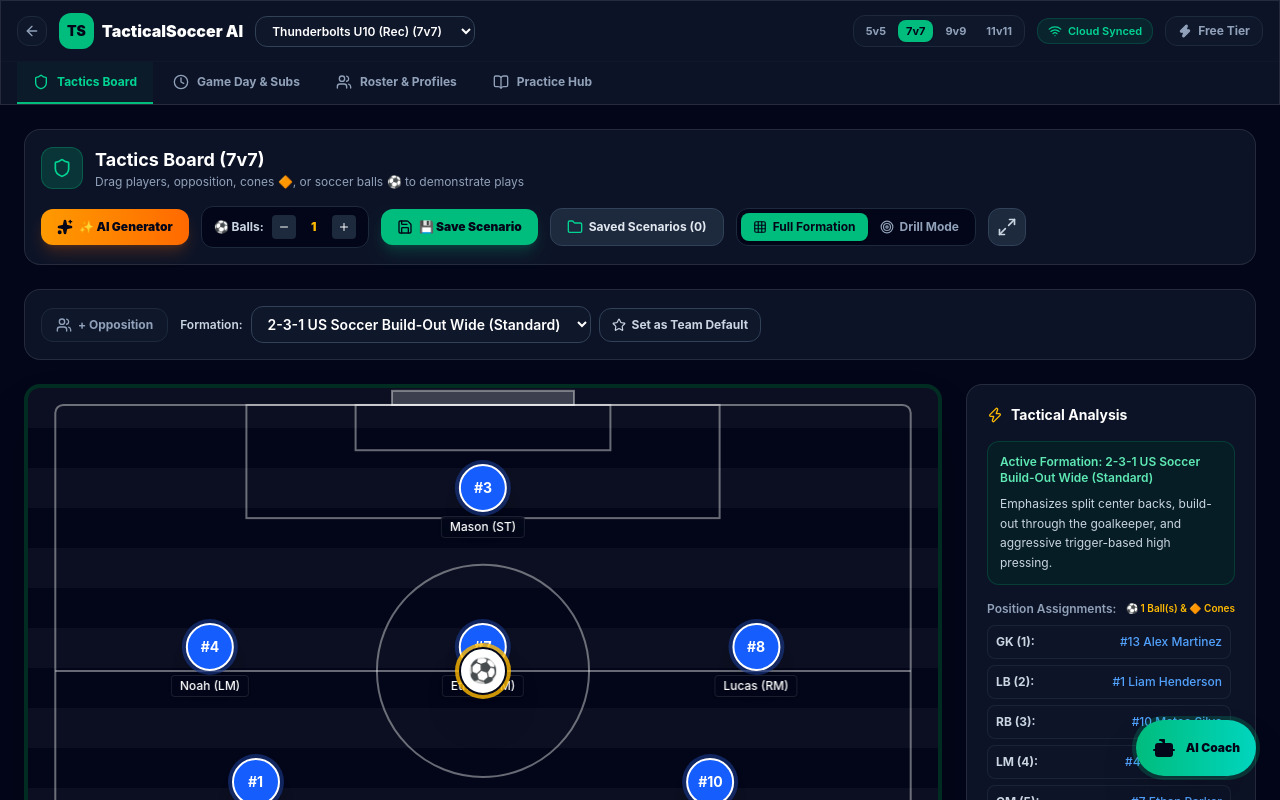
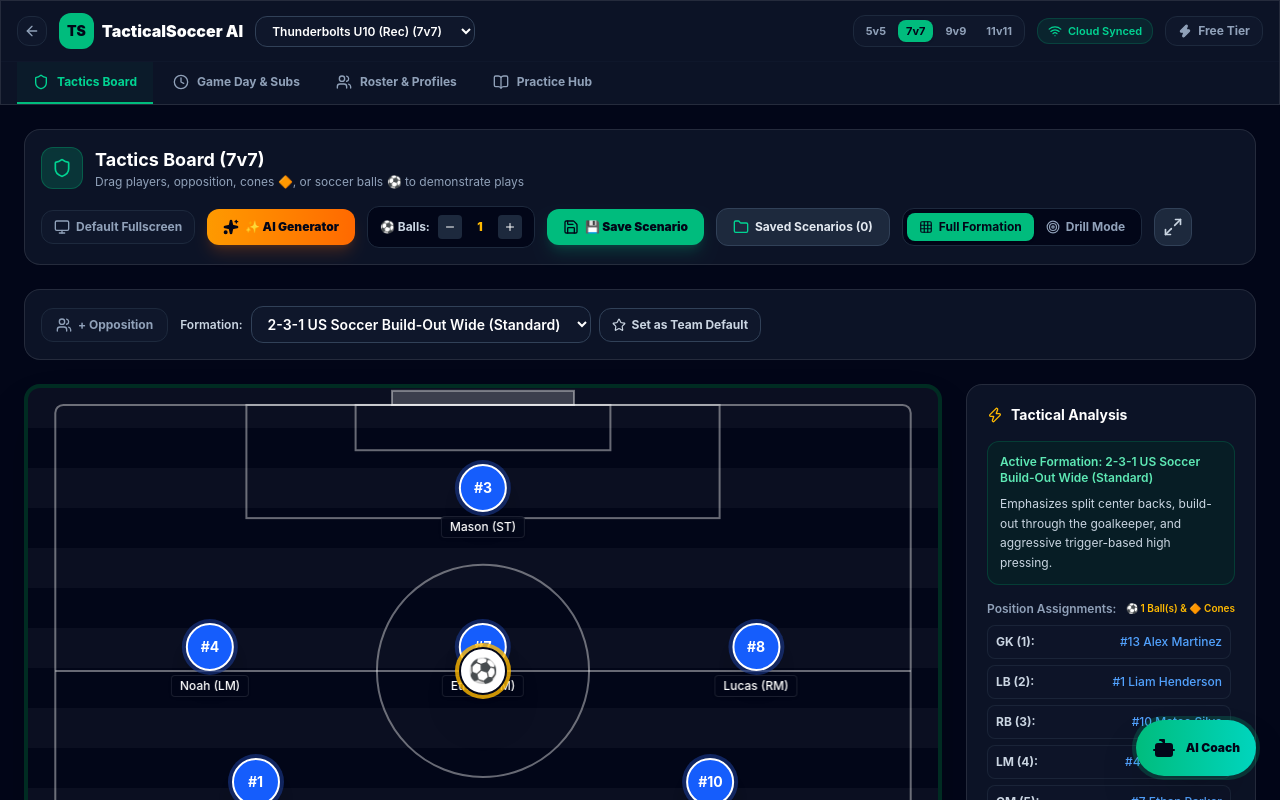
Before and after one commit to willhlaw/tactical-soccer-ai, a React (Vite) app: page / in a window 1280 px wide. Both pictures are taken after a click on the button "Launch Web App". Shown: the top 800 px of the page. Built offline with nearby package versions, Linux system fonts and the light colour scheme.

Commit message:
Add Default Fullscreen Tactics Board setting with persistent memory and toolbar toggle

```diff
--- a/src/components/tactics/TacticsBoard.tsx
+++ b/src/components/tactics/TacticsBoard.tsx
@@ -2,11 +2,11 @@ import React, { useState, useEffect } from 'react';
 import { PitchCanvas } from './PitchCanvas';
 import { Team, PitchNode, TacticalArrow, TacticalCone, FormationPreset, TacticalScenario } from '../../types';
 import { FORMATION_PRESETS, getFormationsForFormat } from '../../services/formations';
-import { getLocalScenarios, saveLocalScenario, deleteLocalScenario } from '../../services/storage';
+import { getLocalScenarios, saveLocalScenario, deleteLocalScenario, getTacticsBoardFullscreenDefault, setTacticsBoardFullscreenDefault } from '../../services/storage';
 import { SavedScenariosModal } from './SavedScenariosModal';
 import { AIScenarioGeneratorModal } from './AIScenarioGeneratorModal';
 import { AIScenarioResult } from '../../services/aiScenarioEngine';
-import { Play, Pause, RotateCcw, Trash2, Shield, Zap, Maximize2, Minimize2, PenTool, Users, Star, Plus, Minus, Target, Grid, Save, Folder, Check, X, Sparkles } from 'lucide-react';
+import { Play, Pause, RotateCcw, Trash2, Shield, Zap, Maximize2, Minimize2, PenTool, Users, Star, Plus, Minus, Target, Grid, Save, Folder, Check, X, Sparkles, Monitor } from 'lucide-react';
 
 interface TacticsBoardProps {
   team: Team;
@@ -56,6 +56,10 @@ export const TacticsBoard: React.FC<TacticsBoardProps> = ({ team, onUpdateTeam,
   const [scenarioDescInput, setScenarioDescInput] = useState<string>('');
   const [savedSuccessBanner, setSavedSuccessBanner] = useState<boolean>(false);
 
+  // Default Fullscreen Setting State 🖥️
+  const [alwaysFullscreen, setAlwaysFullscreen] = useState<boolean>(() => getTacticsBoardFullscreenDefault());
+  const [isFullscreen, setIsFullscreen] = useState<boolean>(() => getTacticsBoardFullscreenDefault());
+
   // Initialize home pitch nodes
   const [nodes, setNodes] = useState<PitchNode[]>(() => {
     return selectedFormation.nodes.map((n, i) => ({
@@ -90,7 +94,14 @@ export const TacticsBoard: React.FC<TacticsBoardProps> = ({ team, onUpdateTeam,
   const [isDrawingArrow, setIsDrawingArrow] = useState(false);
   const [arrowType, setArrowType] = useState<'pass' | 'run' | 'dribble' | 'shot'>('pass');
   const [isPlayingAnimation, setIsPlayingAnimation] = useState(false);
-  const [isFullscreen, setIsFullscreen] = useState(false);
+
+  // Fullscreen Preference Setting Handler 🖥️
+  const handleToggleAlwaysFullscreen = () => {
+    const next = !alwaysFullscreen;
+    setAlwaysFullscreen(next);
+    setTacticsBoardFullscreenDefault(next);
+    if (next) setIsFullscreen(true);
+  };
 
   // Multi-Ball Handlers ⚽
   const handleUpdateBallCount = (delta: number) => {
@@ -168,7 +179,7 @@ export const TacticsBoard: React.FC<TacticsBoardProps> = ({ team, onUpdateTeam,
       let x = 50; let y = 35;
       if (aCount === 1) { x = 50; y = 35; }
       else if (aCount === 2) { x = j === 0 ? 38 : 62; y = 40; }
-      else if (aCount === 3) { x = j === 0 ? 50 : (j === 1 ? 30 : 70); y = j === 0 ? 25 : 42; }
+      else if (aCount === 3) { x = j === 0 ? 50 : (j === 1 ? 35 : 65); y = j === 0 ? 25 : 42; }
       else { x = 25 + (j * 20) % 65; y = 25 + (j * 14) % 45; }
 
       newAwayNodes.push({
@@ -500,6 +511,20 @@ export const TacticsBoard: React.FC<TacticsBoardProps> = ({ team, onUpdateTeam,
               </button>
             </div>
 
+            {/* Always Fullscreen Default Toggle Setting 🖥️ */}
+            <button
+              onClick={handleToggleAlwaysFullscreen}
+              className={`px-3 py-2 rounded-xl text-xs font-bold transition flex items-center gap-1.5 border ${
+                alwaysFullscreen
+                  ? 'bg-cyan-500/20 text-cyan-300 border-cyan-500/40 shadow-sm'
+                  : 'bg-slate-950 text-slate-400 border-slate-800 hover:text-white'
+              }`}
+              title="Toggle setting: Always start Tactics Board in Fullscreen mode"
+            >
+              <Monitor className="w-4 h-4" />
+              <span>{alwaysFullscreen ? 'Always Fullscreen ON' : 'Default Fullscreen'}</span>
+            </button>
+
             <button
               onClick={handleOpenSaveModal}
               className="px-3.5 py-2 bg-emerald-500 hover:bg-emerald-400 text-slate-950 font-black text-xs rounded-xl flex items-center gap-1.5 shadow-md shadow-emerald-500/20 active:scale-95"
@@ -636,8 +661,21 @@ export const TacticsBoard: React.FC<TacticsBoardProps> = ({ team, onUpdateTeam,
           </div>
         </div>
 
-        {/* AI Generator, Multi-Ball, Save Scenario & Scenarios Library Buttons */}
+        {/* Always Fullscreen Setting, AI Generator, Multi-Ball, Save Scenario & Scenarios Library Buttons */}
         <div className="flex flex-wrap items-center gap-3">
+          <button
+            onClick={handleToggleAlwaysFullscreen}
+            className={`px-3 py-2 rounded-xl text-xs font-bold transition flex items-center gap-1.5 border ${
+              alwaysFullscreen
+                ? 'bg-cyan-500/20 text-cyan-300 border-cyan-500/40 shadow-sm'
+                : 'bg-slate-900 text-slate-400 border-slate-800 hover:text-white'
+            }`}
+            title="Setting: Always open Tactics Board in Fullscreen mode"
+          >
+            <Monitor className="w-4 h-4" />
+            <span>{alwaysFullscreen ? 'Always Fullscreen ON' : 'Default Fullscreen'}</span>
+          </button>
+
           <button
             onClick={() => setIsAIGeneratorOpen(true)}
             className="px-4 py-2.5 bg-gradient-to-r from-amber-500 to-orange-500 hover:from-amber-400 hover:to-orange-400 text-slate-950 font-black text-xs rounded-xl transition flex items-center gap-1.5 shadow-lg shadow-orange-500/20 active:scale-95"
--- a/src/services/storage.ts
+++ b/src/services/storage.ts
@@ -239,3 +239,13 @@ export function deleteLocalScenario(scenarioId: string): void {
     console.error('Error deleting scenario:', e);
   }
 }
+
+const FULLSCREEN_DEFAULT_KEY = 'tactical_fullscreen_default_v1';
+
+export function getTacticsBoardFullscreenDefault(): boolean {
+  return localStorage.getItem(FULLSCREEN_DEFAULT_KEY) === 'true';
+}
+
+export function setTacticsBoardFullscreenDefault(enabled: boolean): void {
+  localStorage.setItem(FULLSCREEN_DEFAULT_KEY, enabled ? 'true' : 'false');
+}
```
